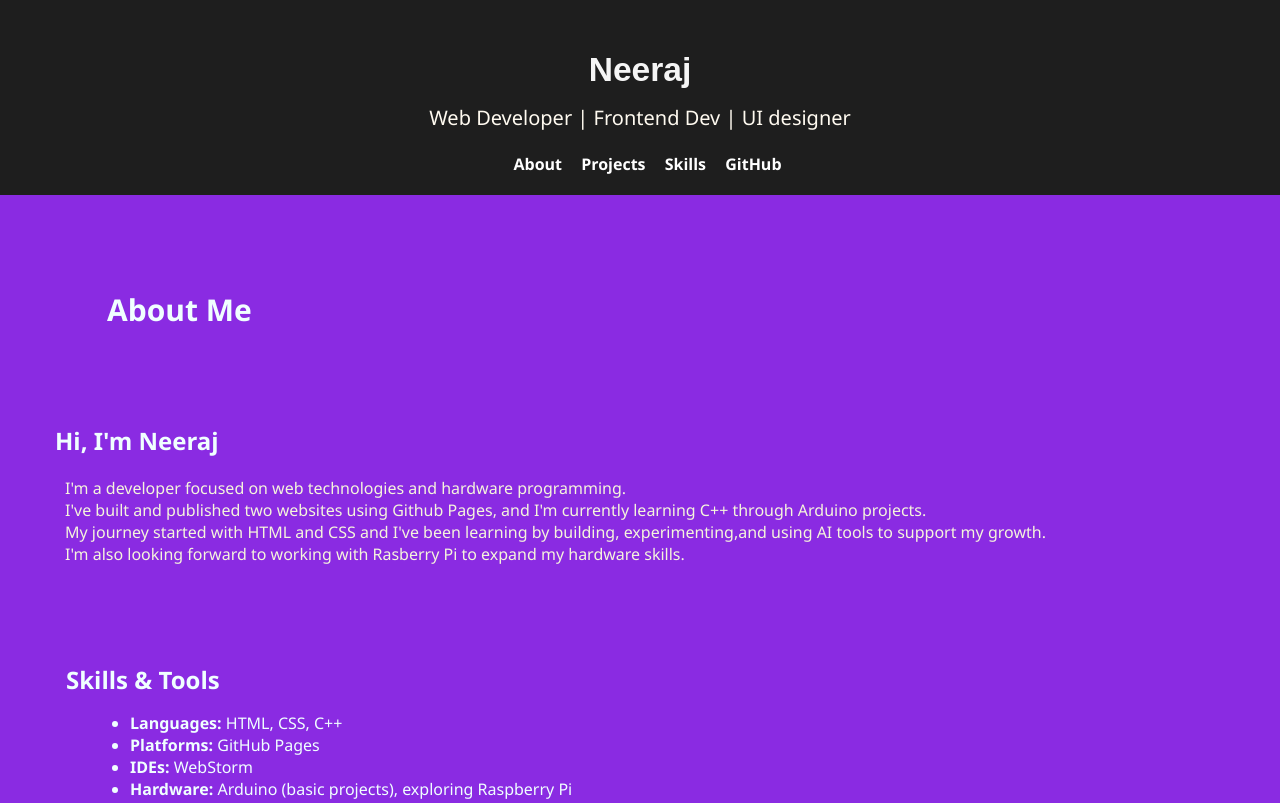
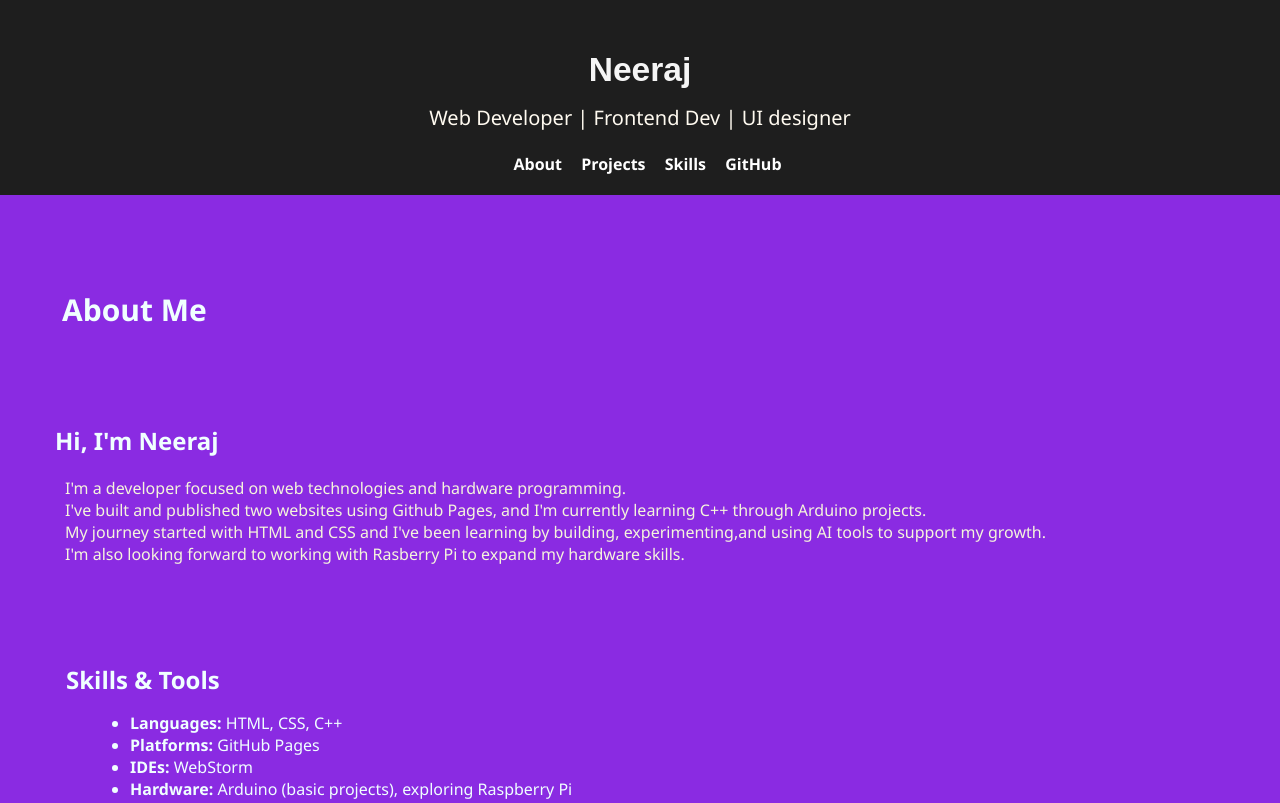
Before and after one commit to serial-commit-dev/My-Portfolio, a plain HTML site: page index.html in a window 1280 px wide. Shown: the top 803 px of the page. Drawn offline with Linux system fonts and the light colour scheme.

Commit message:
Update style.css

```diff
--- a/style.css
+++ b/style.css
@@ -64,7 +64,7 @@ body{
   font-size: 30px;
   color: azure;
   font-weight: bold;
-  margin-left: 57px;
+  margin-left: 12px;
 }
 
 /***************************************Heading-CSS-Portion-Ending*****************************************************/
```
